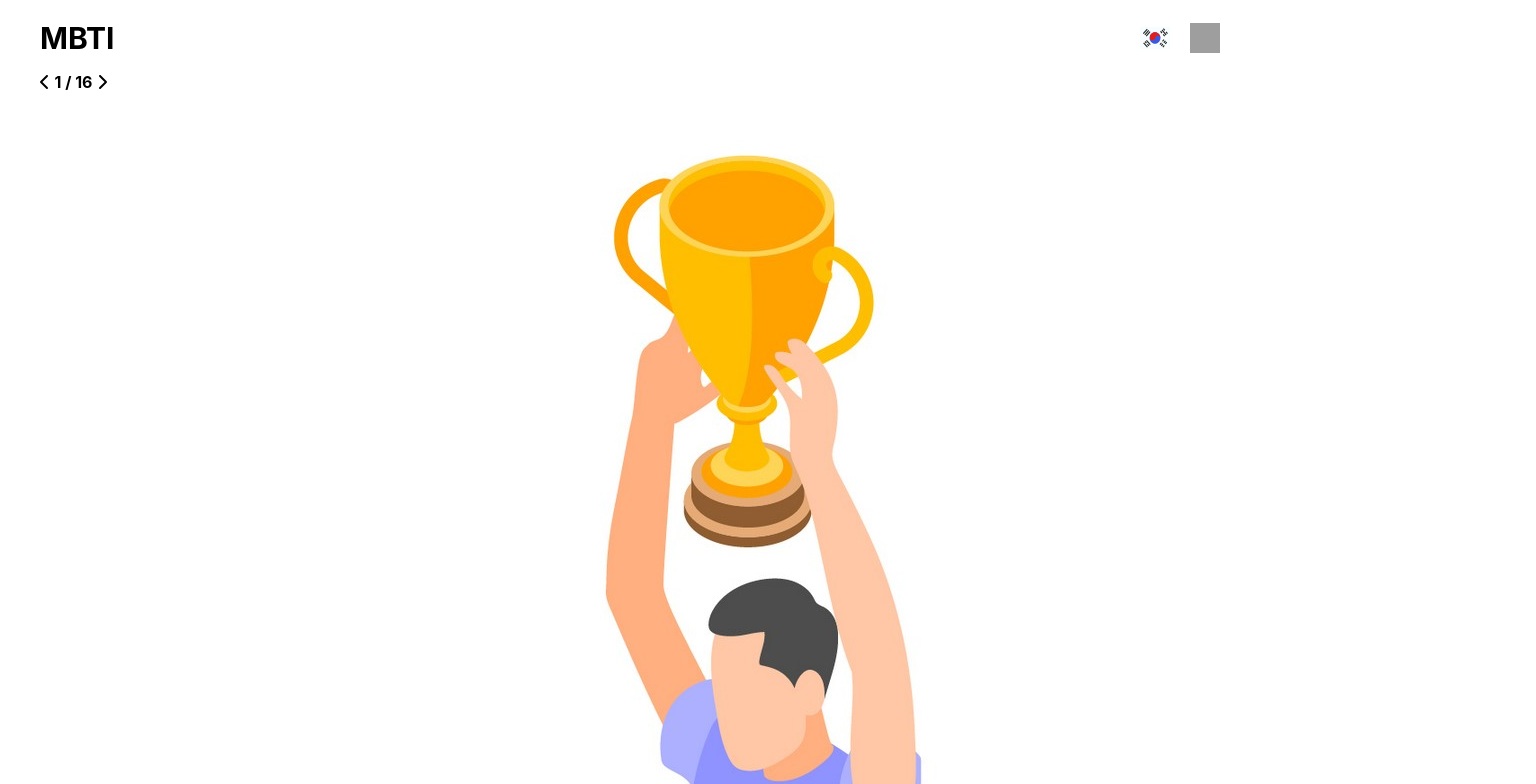
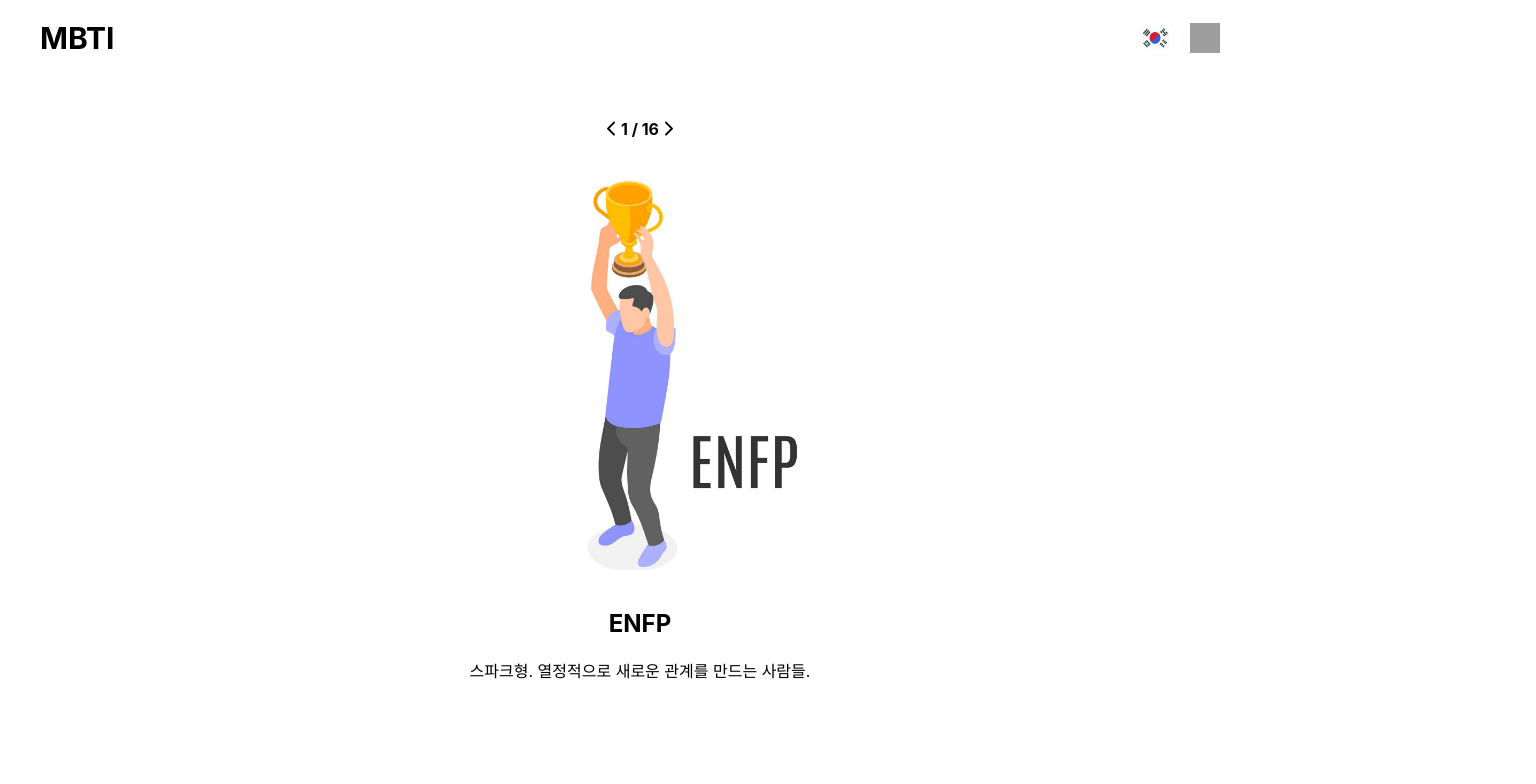
Before and after one commit to tjdwns1904/MBTI_Web_App, a React (Create React App) app: page /types in a window 1280 px wide. Shown: the top 784 px of the page, 1536 px wide, since content can reach past the window. Built offline with nearby package versions, Linux system fonts and the light colour scheme; grey boxes are pictures that could not be loaded.

Commit message:
UI updates

```diff
--- a/src/App.css
+++ b/src/App.css
@@ -1,12 +1,20 @@
-.header-container{
+img {
+  width: 400px;
+  height: 400px;
+}
+
+.header-container {
   display: flex;
   justify-content: space-between;
   align-items: center;
-  span{
+
+  span {
     font-size: 30px;
     font-weight: bold;
+    cursor: pointer;
   }
-  div{
+
+  div {
     display: flex;
     align-items: center;
   }
@@ -19,22 +27,23 @@
   margin-right: 20px;
 }
 
-.body-container{
+.body-container {
   margin-top: 10px;
   text-align: center;
   white-space: pre-line;
-  img{
-    width: 400px;
-    height: 400px;
-    margin-bottom: 20px;
+
+  img {
+    margin-bottom: 10px;
   }
 }
 
-.blue-btn{
+.blue-btn {
+  display: block;
   font-weight: bold;
   color: white;
   width: 200px;
   height: 50px;
+  margin: 10px auto;
   border: 2px solid rgb(0, 108, 203);
   border-radius: 5px;
   background-color: rgb(99, 136, 255);
@@ -42,25 +51,32 @@
   transition: ease-in-out 0.1s;
 }
 
-.blue-btn:hover{
+.blue-btn:hover {
   background-color: rgb(0, 108, 203);
 }
 
-.question-container{
+a {
+  font-size: 14px;
+}
+
+.question-container {
   text-align: center;
-  p{
+
+  p {
     font-size: 16px;
     font-weight: bold;
   }
-  :not(:last-child){
+
+  :not(:last-child) {
     margin-bottom: 150px;
   }
 }
 
-.btn-container{
+.btn-container {
   width: 30%;
   margin: 0 auto;
-  button{
+
+  button {
     background-color: white;
     width: 80%;
     height: 50px;
@@ -69,29 +85,42 @@
     cursor: pointer;
     transition: ease-in-out 0.1s;
   }
-  :first-child{
+
+  :first-child {
     margin-bottom: 10px;
   }
 }
 
-.btn-container button:hover{
+.btn-container button:hover {
   background-color: rgb(187, 196, 255);
 }
 
-.selected{
+.selected {
   background-color: rgb(187, 196, 255);
 }
 
-.result-container{
+.result-container {
   text-align: center;
-  img{
-    width: 400px;
-    height: 400px;
-  }
-  p{
+
+  p {
     font-size: 16px;
     font-weight: 600;
     margin-top: 30px;
     margin-bottom: 100px;
   }
 }
+
+.type-container {
+  text-align: center;
+  position: absolute;
+  top: 50%;
+  left: 50%;
+  transform: translate(-50%, -50%);
+  img{
+    margin: 15px 0;
+  }
+}
+
+.type-container span, .question-container span{
+  cursor: pointer;
+}
--- a/src/components/Questions.js
+++ b/src/components/Questions.js
@@ -1,5 +1,7 @@
 import React, { useRef, useState } from "react";
 import Results from "./Results";
+import { FontAwesomeIcon } from "@fortawesome/react-fontawesome";
+import { faChevronLeft, faChevronRight } from "@fortawesome/free-solid-svg-icons";
 
 export default function Questions(props) {
     const { t } = props;
@@ -136,7 +138,7 @@ export default function Questions(props) {
             {showResult ?
                 <Results t={t} result={result.current} /> :
                 <div className="question-container">
-                    <p>{idx + 1}/70</p>
+                    <p><span><FontAwesomeIcon icon={faChevronLeft}/></span> <strong>{idx + 1} / 70</strong> <span><FontAwesomeIcon icon={faChevronRight}/></span></p>
                     <h2>{t(questions[idx].q)}</h2>
                     <div className="btn-container">
                         <button id={questions[idx].A} onClick={(e) => {
```
